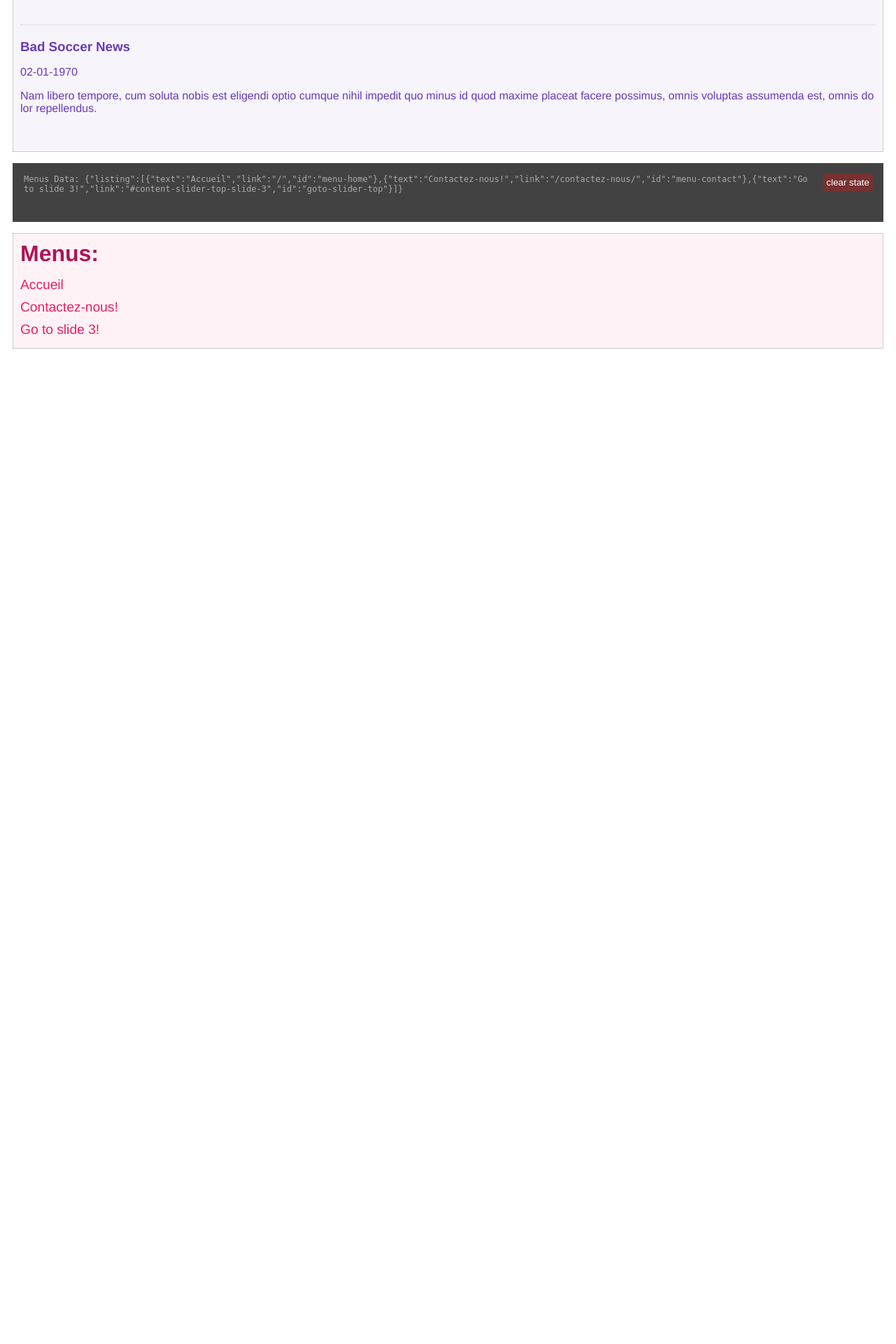
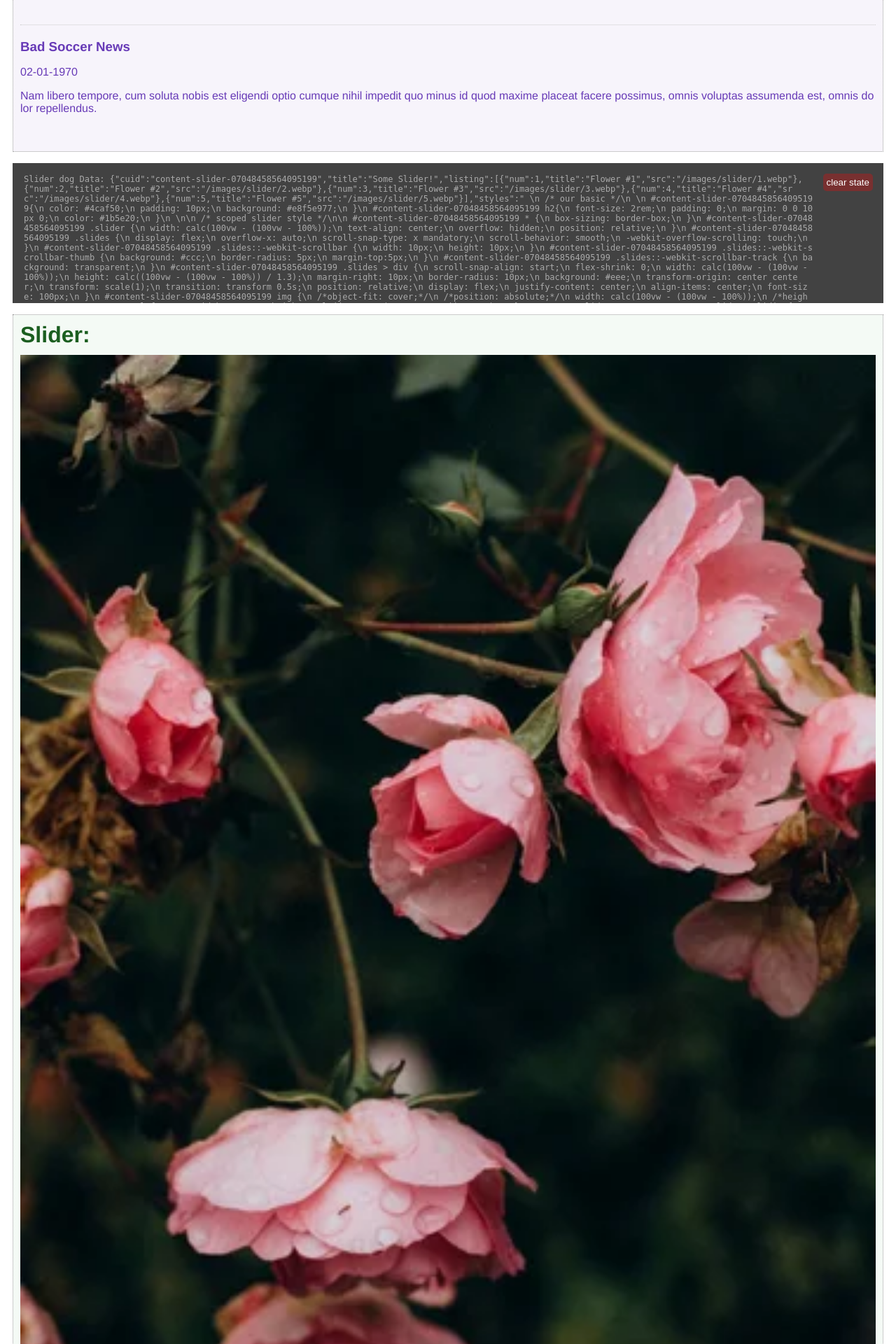
Before and after one commit to dwizzel-dev/js-php-mustache-states-server, a PHP site: page / in a window 1280 px wide. Shown: the part 3573-5493 px from the top of the page at 70% size. Before the commit the page ends 4071 px from the top, so only its background shows below. Run offline with PHP 8.4, Linux system fonts and the light colour scheme.

Commit message:
seems  good enough

```diff
--- a/data/slider.json.php
+++ b/data/slider.json.php
@@ -1,7 +1,11 @@
 <?php
-$cat = $_REQUEST['cat'] ?? '';
+
+$cat = $_REQUEST['cat'] ?? 'default';
+$interval = $_REQUEST['interval'] ?? 5000;
+
+$uid = $_REQUEST['uid'] ?? 'SID-'.crc32($cat.time());
+
 $title = ucfirst($cat);
-$uid = $_REQUEST['uid'] ?? 'SID-'.crc32($cat.time());
 $cuid = 'content-'.$uid;
 
 $colors = [
@@ -185,7 +189,7 @@ STYLES,
                             e.classList.remove("focus");
                         })
                         el.classList.add("focus");
-                        console.log("SLIDE:", slide, ev);
+                        //console.log("SLIDE:", slide, ev);
                     }catch(e){
                         //stop the automation, the slider is probably gone with clear state
                         console.error(e);
@@ -218,7 +222,7 @@ STYLES,
                         //if the lement is recreated it will re stack them
                         stacked = false;
                     }
-                }, 5000);
+                }, {$interval});
 
                 //@TODO: do a scroll bar observer to place the good A.focus
                 //
@@ -241,7 +245,7 @@ JS,
                 //this one will be created right now and will be there at the next scipter target
                 //so it wontt duplicate
                 if(document.getElementById(n) === null){
-                    console.log("SCRIPTED-INNER-INJECTION[slider.script]:", n, script);
+                    console.log("SCRIPTED-INNER-INJECTION[slider.{$cat}.script]:", n, script);
                     const sc = cnode("script", {id: n});
                     sc.appendChild(document.createTextNode(script));
                     document.getElementById("{$uid}").appendChild(sc);
@@ -253,9 +257,9 @@ JS,
                 const n = 'scripted-{$uid}';
                 //we need to await here or if we have multiple scripted
                 //they will all be to null
-                const script = await appz.gstates('slider.script');
+                const script = await appz.gstates('slider.{$cat}.script');
                 if(document.getElementById(n) === null){
-                    console.log("SCRIPTED-INJECTION[slider.script]:", n, script);
+                    console.log("SCRIPTED-INJECTION[slider.{$cat}.script]:", n, script);
                     const sc = cnode("script", {id: n});
                     sc.appendChild(document.createTextNode(script));
                     document.getElementById("{$uid}").appendChild(sc);
--- a/index.php
+++ b/index.php
@@ -357,14 +357,14 @@ HTML));
     </template>
 
     <div id="slider-top">
-      <input type="hidden" value="slider" data-binders="@slider.json.php?cat=flowers&uid=slider-top">
+      <input type="hidden" value="slider.flowers" data-binders="@slider.json.php?cat=flowers&uid=slider-top">
         <div class="container wrap">
             <div class="response">
                 <span>Slider Data:</span>
-                <div data-binded="slider"></div>
-                <button class="clear" data-action="delete" data-prop="slider">clear state</button>
+                <div data-binded="slider.flowers"></div>
+                <button class="clear" data-action="delete" data-prop="slider.flowers">clear state</button>
             </div>
-            <div class="text infos" data-binded="slider" data-templated="@slider.html">
+            <div class="text infos" data-binded="slider.flowers" data-templated="@slider.html.php?cat=flowers">
               <div class="loading"></div>
             </div>
         </div>
--- a/js/global.js
+++ b/js/global.js
@@ -156,18 +156,20 @@ const addNews = async (news) => {
 
 const addSlider = async (slider) => {
 
-    const prop = `slider`
+    const prop = `slider.${slider}`
     const container = 'slider-' + Math.random().toString().replace('.', '')
 
     await anode('body', 'div', {id: container}, `
-        <input type="hidden" value="${prop}" data-binders="@slider.json.php?cat=${slider}&uid=${container}">
+        <input type="hidden" value="${prop}" data-binders="@slider.json.php?cat=${slider}&uid=${container}&interval=1000">
         <div class="container wrap">
             <div class="response">
-                <span>Slider Data:</span>
+                <span>Slider ${slider} Data:</span>
                 <div data-binded="${prop}"></div>
                 <button class="clear" data-action="delete" data-prop="${prop}">clear state</button>
             </div>
-            <div class="text infos" data-binded="${prop}" data-templated="@slider.html">loading ${slider} ...</div>
+            <div class="text infos" data-binded="${prop}" data-templated="@slider.html.php?cat=${slider}">
+                <div class="loading"></div>
+            </div>
         </div>
     `)
 
@@ -261,6 +263,7 @@ const test = async (delay) => {
         //remove it since we only want it one time only
         document.removeEventListener('scroll', scrollListener)
         //we can lazy load our bottom Menus
+        await addSlider('dog')
         await addMenus()
     }
     //prevent default
--- /dev/null
+++ b/template/slider.html.php
@@ -0,0 +1,53 @@
+<?php
+
+$cat = $_REQUEST['cat'] ?? 'default';
+
+$template =<<<HTML
+
+    <!-- a template to be used by data-templated -->
+    <!-- ref: https://css-tricks.com/can-get-pretty-far-making-slider-just-html-css/ -->
+    {{#slider.{$cat}}}
+        <!-- parse for sscript -->
+    {{#slider.{$cat}.functions.scripted}}
+        <script>
+        (async () => {
+            //this will be injected by the functions::scripted from the json data
+            //to access the element inside of it only
+            const scopeElementId = "{{slider.{$cat}.cuid}}"
+            console.log("SCOPEELEMENTID:", scopeElementId)
+
+        })()
+        </script>
+    {{/slider.{$cat}.functions.scripted}}
+    {{#slider.{$cat}.styles}}
+        <style>
+        {{{slider.{$cat}.styles}}}
+        </style>
+    {{/slider.{$cat}.styles}}
+    <div id="{{slider.{$cat}.cuid}}">
+        <h2>Slider:</h2>
+        <div class="slider">
+        <!-- the container slides -->
+        <div class="slides">
+            {{#slider.{$cat}.listing}}
+            <div id="{{slider.{$cat}.cuid}}-slide-{{num}}">
+            <img src="{{src}}" title="{{title}}" alt="{{title}}">
+            </div>
+            {{/slider.{$cat}.listing}}
+        </div>
+        <!-- the number sliding too -->
+        <div class="sliding">
+            {{#slider.{$cat}.listing}}
+            <a href="#{{slider.{$cat}.cuid}}-slide-{{num}}">{{num}}</a>
+            {{/slider.{$cat}.listing}}
+        </div>
+        </div>
+    </div>
+    {{/slider.{$cat}}}
+
+HTML;
+
+
+exit($template);
+
+//EOF
```
